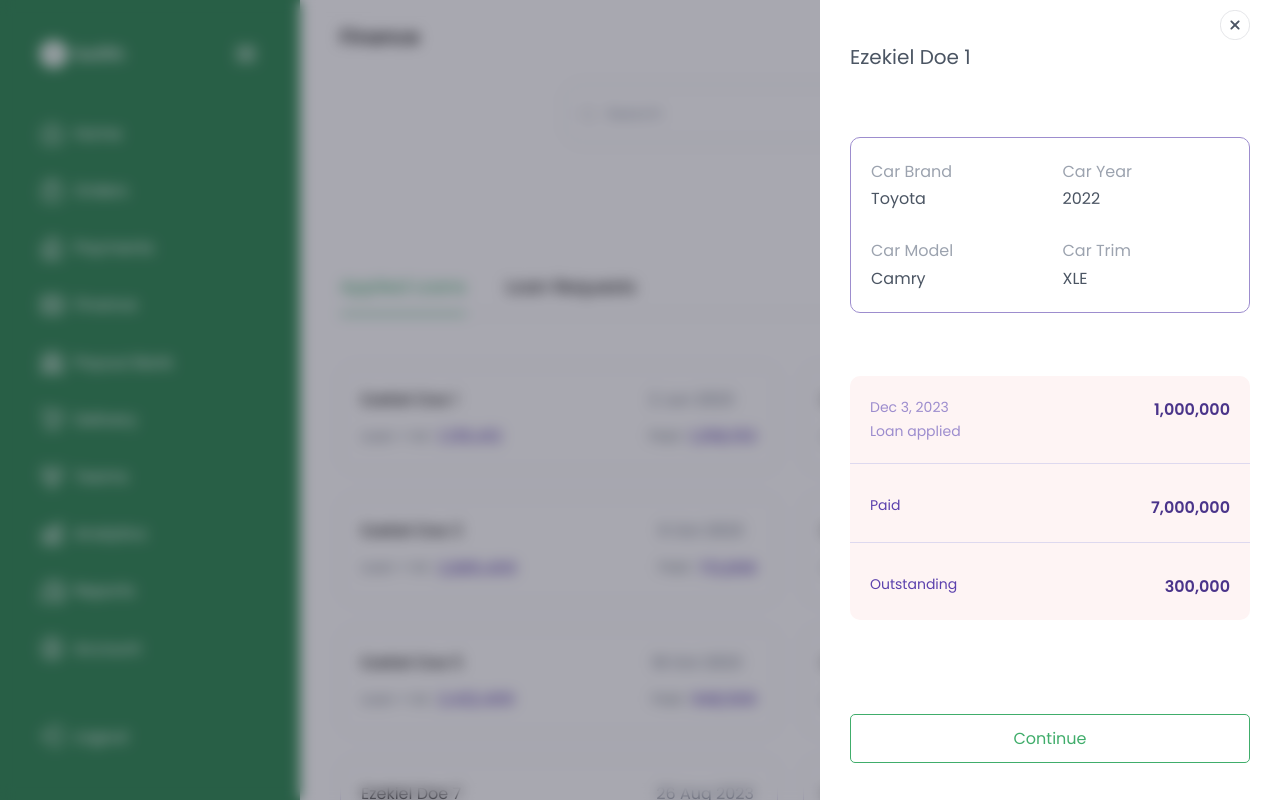
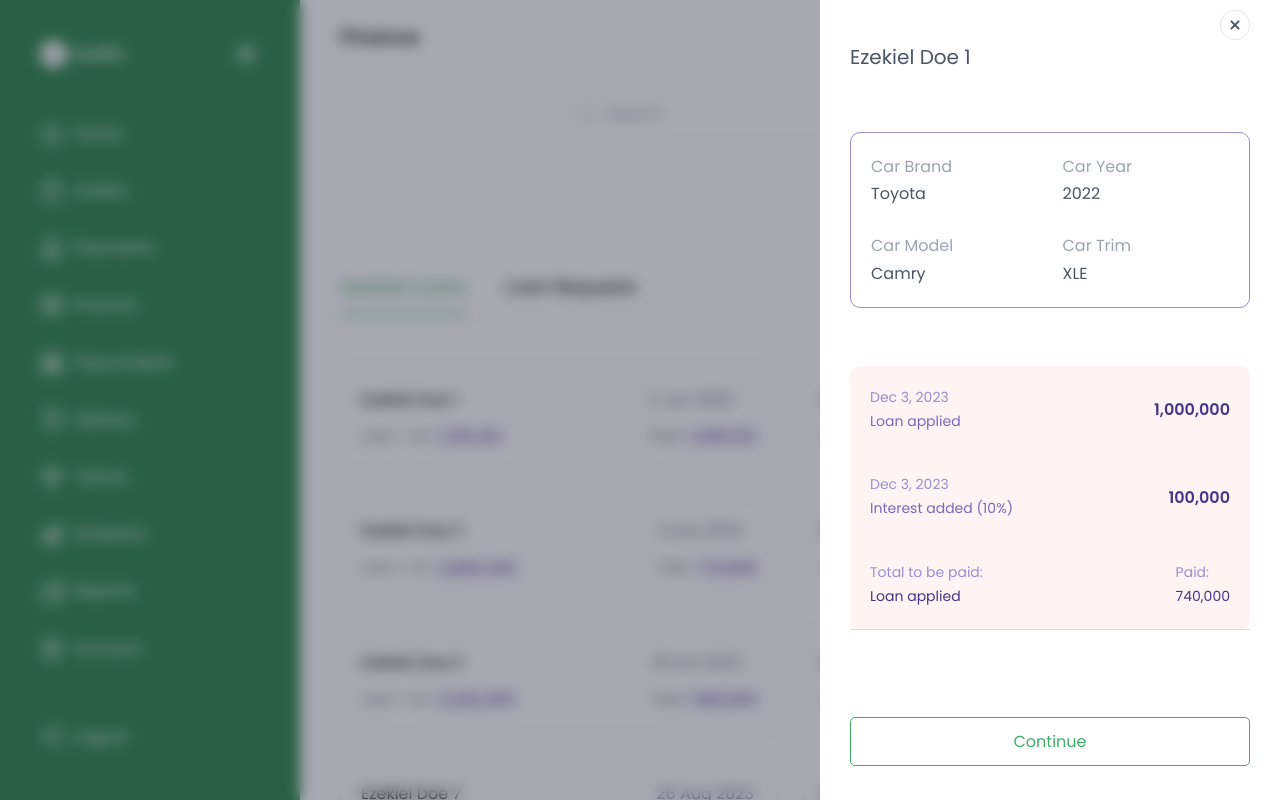
Before and after one commit to projects-for-clients/swifth, a React (Vite) app: page /dashboard/finance in a window 1280 px wide. Both pictures are taken after a click on the element 558 px from the left and 418 px from the top of the page. Built offline with nearby package versions, Linux system fonts and the light colour scheme.

Commit message:
working on finance

```diff
--- a/src/pages/Finance.tsx
+++ b/src/pages/Finance.tsx
@@ -170,8 +170,8 @@ function Finance() {
 
             <section className="bg-color-red-light-2 grid gap-4 rounded-2xl">
               <div className="border-b border-b-color-purple-light-2 ">
-                <button
-                  className={`flex justify-between p-8 cursor-pointer w-full `}
+                <div
+                  className={`flex justify-between p-8 cursor-pointer w-full items-center `}
                 >
                   <p className="text-[1.4rem] text-color-purple-light grid justify-items-start">
                     <span>Dec 3, 2023</span>
@@ -180,16 +180,33 @@ function Finance() {
                   <p className="text-color-purple font-semibold flex items-center gap-4">
                     <span>1,000,000</span>{' '}
                   </p>
-                </button>
+                </div>
+                <div
+                  className={`flex justify-between p-8 cursor-pointer w-full items-center `}
+                >
+                  <p className="text-[1.4rem] text-color-purple-light grid justify-items-start">
+                    <span>Dec 3, 2023</span>
+                    <span className='text-color-purple-2'>Interest added (10%)</span>
+                  </p>
+                  <p className="text-color-purple font-semibold flex items-center gap-4">
+                    <span>100,000</span>{' '}
+                  </p>
+                </div>
+                <div
+                  className={`flex justify-between p-8 cursor-pointer w-full items-center `}
+                >
+                  <p className="text-[1.4rem] text-color-purple-light grid justify-items-start">
+                    <span>Total to be paid:</span>
+                    <span className='text-color-purple text-[1.4rem]'>Loan applied</span>
+                  </p>
+                  <p className="text-[1.4rem] text-color-purple-light grid justify-items-start">
+                    <span>Paid:</span>
+                    <span className='text-color-purple text-[1.4rem]'>740,000</span>
+                  </p>
+
+                </div>
               </div>
-              <div className="border-b border-b-color-purple-light-2 flex justify-between p-8">
-                <p className="text-[1.4rem] text-color-purple-1">Paid</p>
-                <p className="text-color-purple font-semibold">7,000,000</p>
-              </div>
-              <div className="flex justify-between p-8">
-                <p className="text-[1.4rem] text-color-purple-1">Outstanding</p>
-                <p className="text-color-purple font-semibold">300,000</p>
-              </div>
+
             </section>
 
             <button className="flex h-full items-center mt-auto">
--- a/tailwind.config.cjs
+++ b/tailwind.config.cjs
@@ -31,6 +31,7 @@ module.exports = {
         'color-purple-light-1': '#EEEBF6',
         'color-purple-light-2': '#DED9EF',
         'color-purple-1': '#5c41ad',
+        'color-purple-2': '#7d67bd',
         'color-purple': '#4A348A',
 
         'color-red-light': '#C7A1A1',
```
